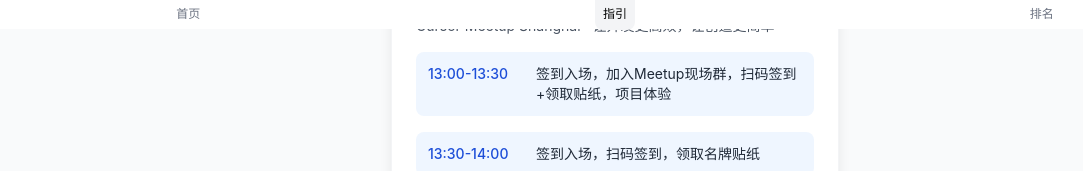
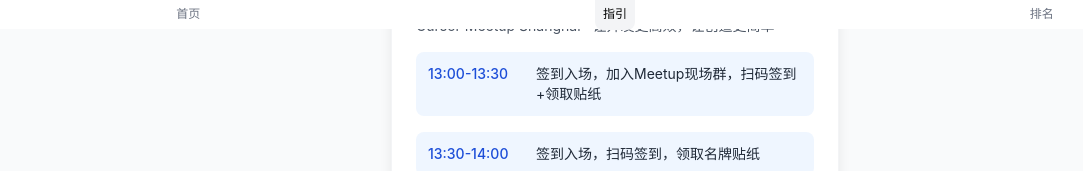
Before and after one commit to cursor-meetup/cursor-ctf, a React (Vite) app: page / in a window 1280 px wide. Shown: the part 771-942 px from the top of the page, without its empty margins (25-1108 px from the left). Built offline with nearby package versions, Linux system fonts and the light colour scheme.

Commit message:
fix: 活动日程更新

```diff
--- a/src/pages/Venue.tsx
+++ b/src/pages/Venue.tsx
@@ -163,7 +163,7 @@ const Venue = () => {
                 13:00-13:30
               </div>
               <div className="flex-1 text-sm text-gray-800">
-                签到入场，加入Meetup现场群，扫码签到+领取贴纸，项目体验
+                签到入场，加入Meetup现场群，扫码签到+领取贴纸
               </div>
             </div>
             <div className="flex items-start space-x-3 p-3 bg-blue-50 rounded-lg">
@@ -224,7 +224,7 @@ const Venue = () => {
                 15:30-15:50
               </div>
               <div className="flex-1 text-sm text-gray-800">
-                抽奖环节 + 大合照 + 休息时间，下午茶自由交流
+                抽奖环节 + 大合照 + 休息时间，自由交流
               </div>
             </div>
             <div className="flex items-start space-x-3 p-3 bg-green-50 rounded-lg">
```
